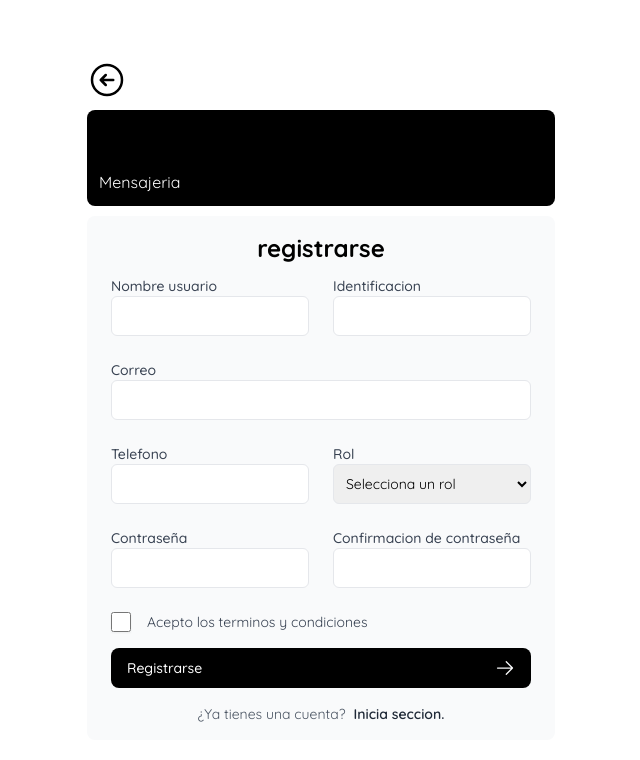
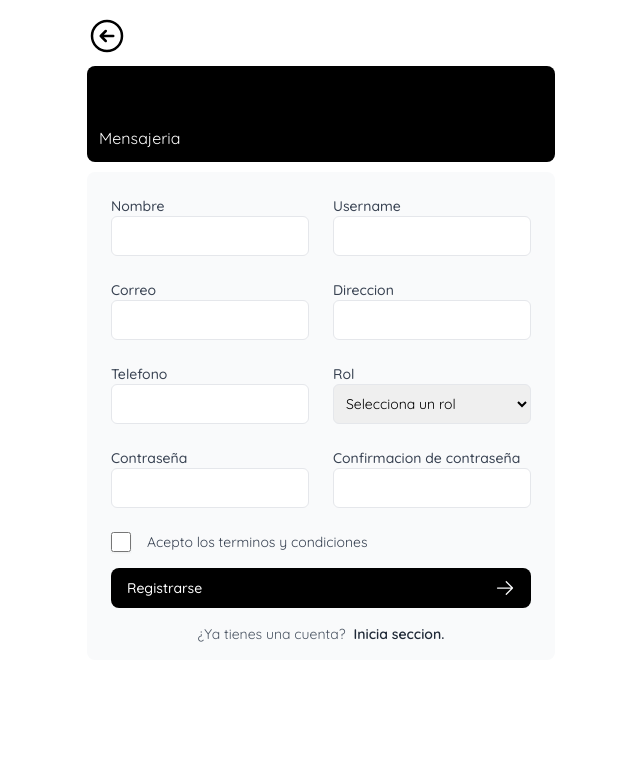
Before and after one commit to Jhonii10/db-mensajeria-app, a Next.js app in the folder frontend/: page /register in a window 1280 px wide. Shown: the top 760 px of the page, without its empty margins (319-959 px from the left). Built offline with nearby package versions, Linux system fonts and the light colour scheme.

Commit message:
added register in data base in frontend

```diff
--- a/frontend/app/hooks/useAuthStore.js
+++ b/frontend/app/hooks/useAuthStore.js
@@ -18,7 +18,6 @@ import Cookies from 'js-cookie';
             try {
 
                 const {data} = await mensajeríaApi.post('/auth/login',{login:username,password:contraseña})
-                console.log('here',data);
                 localStorage.setItem('token',data.token)
                 Cookies.set ( 'token' , data.token )
                 localStorage.setItem('token-init-date',new Date().getTime())
@@ -37,6 +36,26 @@ import Cookies from 'js-cookie';
 
         }
 
+        const startRegister = async({Name,Email,Login,Password,Rol,Address,Cell_phone})=>{;
+
+             try {
+
+                const {data} = await mensajeríaApi.post('/auth/register',{Name, Email, Login, Password, Rol, Address, Cell_phone})
+                if (data) {
+                    router.push('/login')
+                    toast.success('¡Registro exitoso!');
+                }
+
+             } catch (error) {
+                console.log(error);
+                dispatch(onLogout(error.response.data?.msg || ''))
+                setTimeout(() => {
+                    dispatch(clearErrorMessage())
+                }, 100);
+
+             }
+        }
+
         const startLogout = ()=>{
             localStorage.clear();
             Cookies.remove('token')
@@ -52,7 +71,8 @@ import Cookies from 'js-cookie';
 
             // metodos
             startLogin,
-            startLogout
+            startLogout,
+            startRegister
         };
     }
 
--- a/frontend/app/register/page.jsx
+++ b/frontend/app/register/page.jsx
@@ -7,7 +7,7 @@ export default function RegisterPage() {
 
 
     return (
-      <main className="flex items-center justify-center md:h-screen ">
+      <main className="flex items-center justify-center ">
 
         <div className="relative mx-auto flex w-full max-w-[500px] flex-col space-y-2.5 p-4   ">
                <Link  href="/" className='block w-10' >
--- a/frontend/app/ui/register/registerForm.jsx
+++ b/frontend/app/ui/register/registerForm.jsx
@@ -1,12 +1,21 @@
+'use client'
 import { ArrowRightIcon, AtSymbolIcon, KeyIcon } from '@heroicons/react/24/outline';
 import { Quicksand } from 'next/font/google';
 import Link from 'next/link';
-import React from 'react';
+import React, { useState } from 'react';
 import Button from '../components/button';
+import UseAuthStore from '@/app/hooks/useAuthStore';
+import toast from 'react-hot-toast';
 
 const quicksand = Quicksand({ subsets: ["latin"] });
 
+
+
 function RegisterButton() {
+
+
+
+
     return (
       <Button className="mt-4 w-full" >
         Registrarse <ArrowRightIcon className="ml-auto h-5 w-5 text-gray-50" />
@@ -15,45 +24,85 @@ function RegisterButton() {
   }
 
 const RegisterForm = () => {
+
+  const {errormessage, startRegister}= UseAuthStore();
+
+  const [formData, setFormData] = useState({
+    Name: '',
+    Email: '',
+    Login: '',
+    Password: '',
+    PasswordConfirmation: '',
+    Rol: '',
+    Address: '',
+    Cell_phone: ''
+  });
+
+  const handleInputChange = (e) => {
+    const { name, value } = e.target;
+    setFormData({
+      ...formData,
+      [name]: value
+    });
+  };
+
+  const handleSubmit = (e) => {
+    e.preventDefault();
+    console.log(formData);
+    if (formData.Password !== formData.PasswordConfirmation) {
+      toast.error('Las contraseñas no coinciden')
+      return;
+    }
+    startRegister({
+      Name: formData.Name,
+      Email: formData.Email,
+      Login: formData.Login,
+      Password: formData.Password,
+      Rol: formData.Rol,
+      Address: formData.Address,
+      Cell_phone: formData.Cell_phone
+    })
+  };
+
     return (
-        <form  className="space-y-3">
+        <form onSubmit={handleSubmit} className="space-y-3">
         <div className="flex-1 rounded-lg bg-gray-50 px-6 pb-4 pt-4">
-          <h1 className={`${quicksand.className} mb-3 text-2xl text-center font-bold`}>
-              registrarse
-          </h1>
+
           <div className="mt-2 grid grid-cols-6 gap-6">
           <div className="col-span-6 sm:col-span-3">
             <label
               htmlFor="FirstName"
               className="block text-sm font-medium text-gray-700"
             >
-              Nombre usuario
+              Nombre
             </label>
             <input
               type="text"
-              id="username"
-              name="username"
+              name="Name"
+              value={formData.Name}
+              onChange={handleInputChange}
               className="peer block w-full rounded-md border border-gray-200 py-[9px] pl-2 text-sm outline-2 placeholder:text-gray-500"
               required
             />
           </div>
           <div className="col-span-6 sm:col-span-3">
             <label
-              htmlFor="identificacion"
+              htmlFor="username"
               className="block text-sm font-medium text-gray-700"
             >
-              Identificacion
+              Username
             </label>
             <input
-              type="number"
-              id="identificacion"
-              name="identificacion"
+              type="text"
+              name="Login"
+              value={formData.Login}
+              onChange={handleInputChange}
               className="peer block w-full rounded-md border border-gray-200 py-[9px] pl-2 text-sm outline-2 placeholder:text-gray-500"
               required
             />
           </div>
 
-          <div className="col-span-6">
+          <div className="col-span-6 sm:col-span-3">
             <label
               htmlFor="Email"
               className="block text-sm font-medium text-gray-700"
@@ -63,8 +112,27 @@ const RegisterForm = () => {
             </label>
             <input
               type="email"
-              id="Email"
-              name="email"
+              name="Email"
+              value={formData.Email}
+              onChange={handleInputChange}
+              className="peer block w-full rounded-md border border-gray-200 py-[9px] pl-2 text-sm outline-2 placeholder:text-gray-500"
+              required
+            />
+          </div>
+
+          <div className="col-span-6 sm:col-span-3">
+            <label
+              htmlFor="Email"
+              className="block text-sm font-medium text-gray-700"
+            >
+              {" "}
+              Direccion{" "}
+            </label>
+            <input
+              type="text"
+              name="Address"
+              value={formData.Address}
+              onChange={handleInputChange}
               className="peer block w-full rounded-md border border-gray-200 py-[9px] pl-2 text-sm outline-2 placeholder:text-gray-500"
               required
             />
@@ -79,9 +147,10 @@ const RegisterForm = () => {
               Telefono{" "}
             </label>
             <input
-              type="number"
-              id="Telefono"
-              name="Telefono"
+              type="tel"
+              name="Cell_phone"
+              value={formData.Cell_phone}
+              onChange={handleInputChange}
               className="peer block w-full rounded-md border border-gray-200 py-[9px] pl-2 text-sm outline-2 placeholder:text-gray-500"
               required
             />
@@ -91,15 +160,17 @@ const RegisterForm = () => {
                 Rol
             </label>
             <select
-                id="role"
+                name="Rol"
+                value={formData.Rol}
+                onChange={handleInputChange}
                 className="peer block w-full rounded-md border border-gray-200 py-[9px] pl-2 text-sm outline-2 placeholder:text-gray-500"
                 required
             >
-                <option value="" disabled="" selected="">
+                <option value="" disabled selected>
                 Selecciona un rol
                 </option>
-                <option value="mensajero">Mensajero</option>
-                <option value="cliente">Cliente</option>
+                <option value="Delivery">Mensajero</option>
+                <option value="Customer">Cliente</option>
             </select>
           </div>
 
@@ -114,8 +185,9 @@ const RegisterForm = () => {
             </label>
             <input
               type="password"
-              id="Password"
-              name="password"
+              name="Password"
+              value={formData.Password}
+              onChange={handleInputChange}
               className="peer block w-full rounded-md border border-gray-200 py-[9px] pl-2 text-sm outline-2 placeholder:text-gray-500"
               required
             />
@@ -129,8 +201,9 @@ const RegisterForm = () => {
             </label>
             <input
               type="password"
-              id="PasswordConfirmation"
-              name="passwordConfirmation"
+              name="PasswordConfirmation"
+              value={formData.PasswordConfirmation}
+              onChange={handleInputChange}
               className="peer block w-full rounded-md border border-gray-200 py-[9px] pl-2 text-sm outline-2 placeholder:text-gray-500"
               required
             />
```
